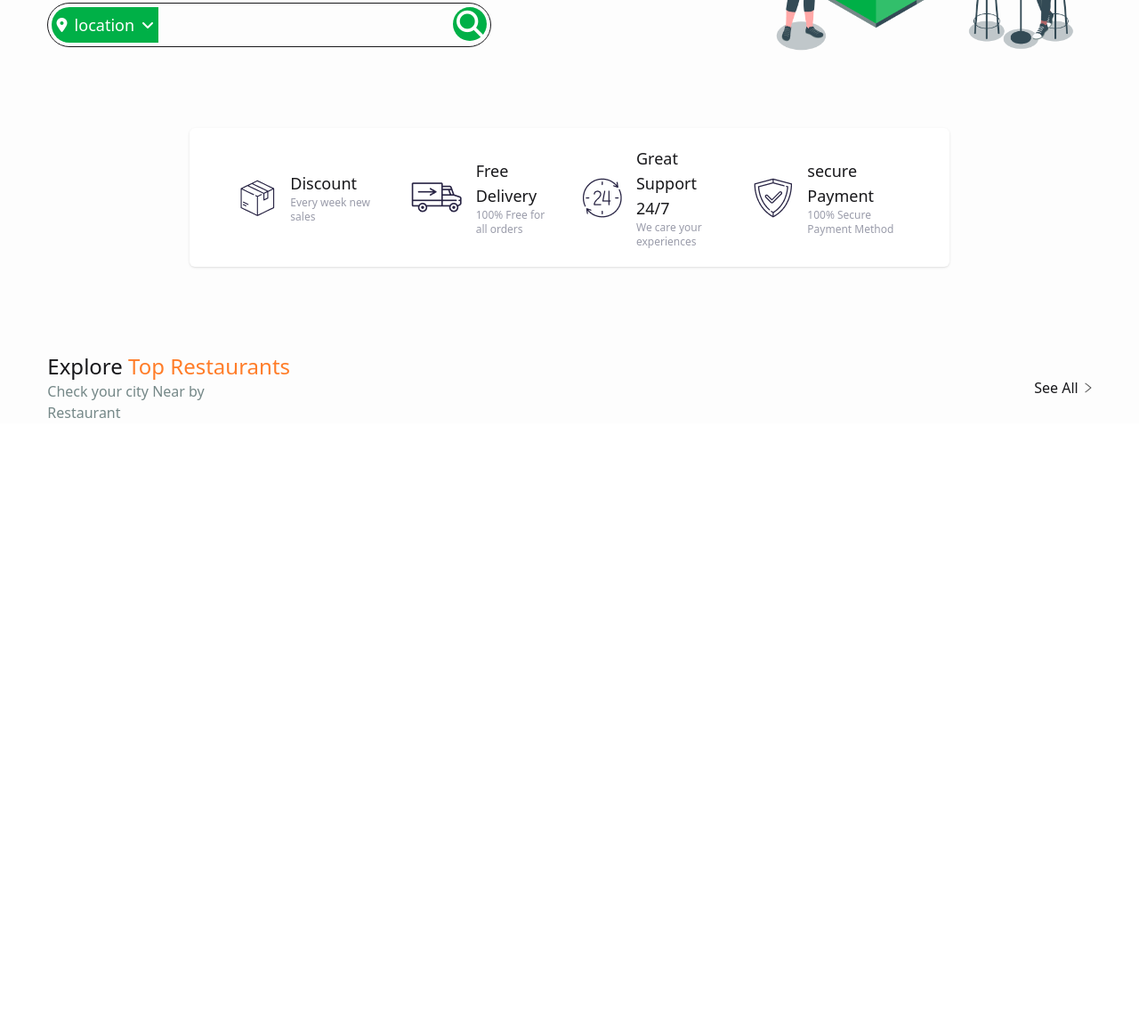
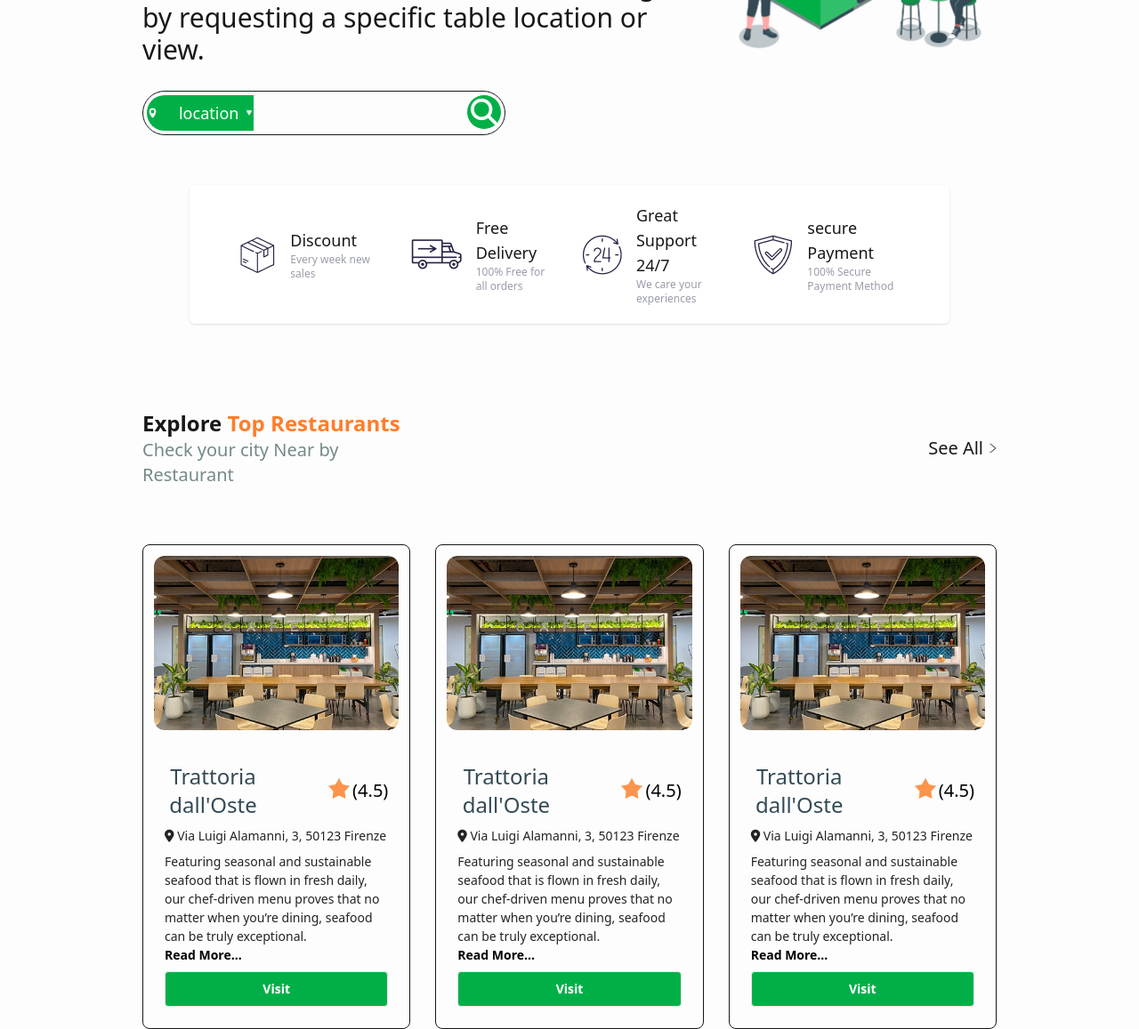
Before and after one commit to abdulkader33447/discountme-web, a plain HTML site: page index.html in a window 1280 px wide. Shown: the part 494-1651 px from the top of the page at 89% size. Before the commit the page ends 970 px from the top, so only its background shows below. Drawn offline with nearby package versions, Linux system fonts and the light colour scheme.

Commit message:
added Top Restaurants section

```diff
--- a/index.html
+++ b/index.html
@@ -65,7 +65,7 @@
       class="border-b border-b-[#DFE1E3] p-3 flex items-center justify-center"
     >
       <div
-        class="navbar bg-base-100 w-11/12 mx-auto flex items-center justify-between"
+        class="navbar bg-base-100 w-9/12 mx-auto flex items-center justify-between"
       >
         <div class="flex items-center justify-center gap-8">
           <div class="flex items-center justify-center gap-14">
@@ -96,7 +96,7 @@
               <li>
                 <details>
                   <summary class="hover:bg-[#FFA500] hover:text-white">All Category</summary>
-                  <ul class="bg-base-100 rounded-t-none p-2">
+                  <ul class="absolute z-10 bg-base-100 rounded-t-none p-2">
                     <li class="hover:bg-[#FFA500] hover:text-white rounded-md"><a>Link 1</a></li>
                     <li class="hover:bg-[#FFA500] hover:text-white rounded-md"><a>Link 2</a></li>
                     <li class="sm:hidden "><a>Coupon</a></li>
@@ -122,7 +122,7 @@
     </nav>
 
     <!-- banner -->
-    <section class="relative w-11/12 mx-auto sm:mt-16 mt-10 sm:flex items-center justify-between">
+    <section class="relative w-9/12 mx-auto sm:mt-16 mt-10 sm:flex items-center justify-between">
       <!-- banner text -->
       <div>
         <h1 class="sm:text-[85px] font-bold text-3xl">Good <span class="text-[#FFa500]">food</span>, great memories</h1>
@@ -132,11 +132,11 @@
         </p>
         <div class="relative sm:w-4/6 w-11/12 sm:mt-7 mt-5 border rounded-full">
           <div class="absolute top-1 left-1 bg-[#00B047] flex items-center justify-center sm:gap-2 gap-1 sm:p-2 py-1 sm:px-1 px-0 sm:w-30 w-[70px] rounded-l-full">
-            <i class="fa-solid fa-location-dot text-white sm:text-"></i>
-            <!-- <img class="sm:w-3 sm:h-3 w-2 h-2 sm:mr-4" src="icon/maps-and-flags 1.png" alt="" /> -->
+            <!-- <i class="fa-solid fa-location-dot text-white sm:text-"></i> -->
+            <img class="sm:w-3 sm:h-3 w-2 h-2 sm:mr-4" src="icon/maps-and-flags 1.png" alt="" />
             <p class="text-white sm:text-[18px] text-xs">location</p>
-            <a href="#"><i class="fa-solid fa-angle-down text-white cursor-pointer"></i></a>
-            <!-- <img class="w-2 h-2 cursor-pointer" src="icon/Polygon 1.png" alt="" /> -->
+            <!-- <a href="#"><i class="fa-solid fa-angle-down text-white cursor-pointer"></i></a> -->
+            <img class="w-2 h-2 cursor-pointer" src="icon/Polygon 1.png" alt="" />
           </div>
           <div class="relative">
             <input class="sm:h-12 w-3/4 sm:ml-32 sm:mr-0 ml-[75px] mr- h-8 border-none anabled:hover:border-none outline-none" type="search" name="" id="" />
@@ -147,9 +147,9 @@
       </div>
 
       <!-- banner img-1 -->
-      <div class="absolute bottom-85 left-[540px] hidden sm:block ">
+      <div class="absolute w-[450px] bottom-80 left-[450px] hidden sm:block ">
         <div class="relative">
-          <img class="absolute top-26 right-[540px]" src="images/Polygon 1.png" alt="" />
+          <img class="absolute top-18 right-[430px]" src="images/Polygon 1.png" alt="" />
         <img
           src="images/Vector 3.png"
           alt=""
@@ -193,15 +193,102 @@
  </section>
 
  <!-- top vendor section -->
-  <section class="sm:mt-24 mt-16">
-    <div class="w-11/12 mx-auto flex items-center justify-between">
-      <div>
-        <h1 class="text-2xl font-[500]">Explore <span class="text-[#FF7D29]">Top Restaurants</span></h1>
-      <p class="text-[#758888] font-normal">Check your city Near by <br>Restaurant</p>
+  <section class="sm:mt-24 mt-16 w-9/12 mx-auto">
+    <div class=" flex items-center justify-between ">
+      <div class="">
+        <h1 class="sm:text-2xl font-[600]">Explore <span class="text-[#FF7D29]">Top Restaurants</span></h1>
+      <p class="text-[#758888] sm:text-xl text-sm font-normal">Check your city Near by <br>Restaurant</p>
       </div>
       <div class="flex gap-[7px] items-center">
-        <a href="#">See All</a>
+        <a class="sm:text-xl text-sm" href="#">See All</a>
         <img class="w-2 h-3" src="icon/Icon.png" alt="">
+      </div>
+    </div>
+    <!-- card container -->
+    <div class="grid sm:grid-cols-3 place-items-center grid-cols-1 gap-7  sm:mt-16 mt-8">
+      <!-- card 1 -->
+      <div class="card bg-[#fdfdfd] sm:w-full border">
+        <figure class="p-3">
+          <img
+            src="images/Rectangle 2 (1).png"
+            alt="Shoes"
+            class="rounded-xl" />
+        </figure>
+        <div class="card-body items-center text-center">
+          <div class="flex items-center gap-[75px]">
+            <h3 class="text-2xl font-[500] text-[#334A55]">Trattoria dall'Oste</h3>
+            <div class="flex gap-[3px]">
+              <div class="rating">
+                <input type="radio" name="rating-2" class="mask mask-star-2 bg-orange-500 opacity-70" aria-label="1 star" />
+              </div>
+              <p class="text-black text-xl">(4.5)</p>
+            </div>
+
+
+          </div>
+          <div class="text-start">
+            <h4 class="text-[#232323] mb-2"><i class="fa-solid fa-location-dot"></i>
+              Via Luigi Alamanni, 3, 50123 Firenze</h4>
+            <p class="text-[#232323]">Featuring seasonal and sustainable seafood that is flown in fresh daily, our chef-driven menu proves that no matter when you’re dining, seafood can be truly exceptional. <br>  <a class="text-black font-semibold" href="#">Read More...</a></p>
+          </div>
+          <button class="btn w-full bg-[#00B047] text-white">Visit</button>
+        </div>
+      </div>
+      <!-- card 2 -->
+      <div class="card bg-[#fdfdfd] sm:w-full border">
+        <figure class="p-3">
+          <img
+            src="images/Rectangle 2 (1).png"
+            alt="Shoes"
+            class="rounded-xl" />
+        </figure>
+        <div class="card-body items-center text-center">
+          <div class="flex items-center gap-[75px]">
+            <h3 class="text-2xl font-[500] text-[#334A55]">Trattoria dall'Oste</h3>
+            <div class="flex gap-[3px]">
+              <div class="rating">
+                <input type="radio" name="rating-2" class="mask mask-star-2 bg-orange-500 opacity-70" aria-label="1 star" />
+              </div>
+              <p class="text-black text-xl">(4.5)</p>
+            </div>
+
+
+          </div>
+          <div class="text-start">
+            <h4 class="text-[#232323] mb-2"><i class="fa-solid fa-location-dot"></i>
+              Via Luigi Alamanni, 3, 50123 Firenze</h4>
+            <p class="text-[#232323]">Featuring seasonal and sustainable seafood that is flown in fresh daily, our chef-driven menu proves that no matter when you’re dining, seafood can be truly exceptional. <br> <a class="text-black font-semibold" href="#">Read More...</a></p>
+          </div>
+          <button class="btn w-full bg-[#00B047] text-white">Visit</button>
+        </div>
+      </div>
+      <!-- card 3 -->
+      <div class="card bg-[#fdfdfd] sm:w-full border">
+        <figure class="p-3">
+          <img
+            src="images/Rectangle 2 (1).png"
+            alt="Shoes"
+            class="rounded-xl" />
+        </figure>
+        <div class="card-body items-center text-center">
+          <div class="flex items-center gap-[75px]">
+            <h3 class="text-2xl font-[500] text-[#334A55]">Trattoria dall'Oste</h3>
+            <div class="flex gap-[3px]">
+              <div class="rating">
+                <input type="radio" name="rating-2" class="mask mask-star-2 bg-orange-500 opacity-70" aria-label="1 star" />
+              </div>
+              <p class="text-black text-xl">(4.5)</p>
+            </div>
+
+
+          </div>
+          <div class="text-start">
+            <h4 class="text-[#232323] mb-2"><i class="fa-solid fa-location-dot"></i>
+              Via Luigi Alamanni, 3, 50123 Firenze</h4>
+            <p class="text-[#232323]">Featuring seasonal and sustainable seafood that is flown in fresh daily, our chef-driven menu proves that no matter when you’re dining, seafood can be truly exceptional. <br> <a class="text-black font-semibold" href="#">Read More...</a></p>
+          </div>
+          <button class="btn w-full bg-[#00B047] text-white">Visit</button>
+        </div>
       </div>
     </div>
   </section>
--- a/style/style.css
+++ b/style/style.css
@@ -41,7 +41,7 @@
   letter-spacing: 0%;
 } */
 
-h2 {
+/* h2 {
   font-weight: 700;
   font-size: 2.5rem;
   line-height: 120%;
@@ -79,7 +79,7 @@ h6 {
   line-height: 120%;
   letter-spacing: 0%;
   color: #212121;
-}
+} */
 
 
 /*  */
```
Also changed, not shown: images/Rectangle 2 (1).png (added), images/Rectangle 2 (2).png (added), images/Rectangle 2.png (added).
